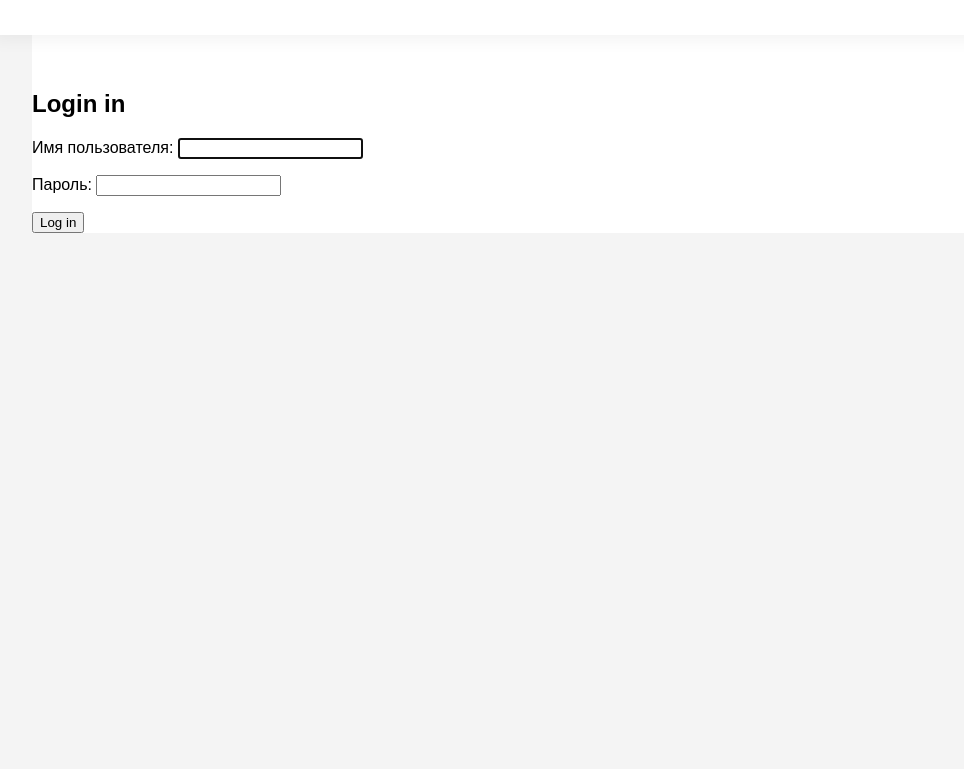
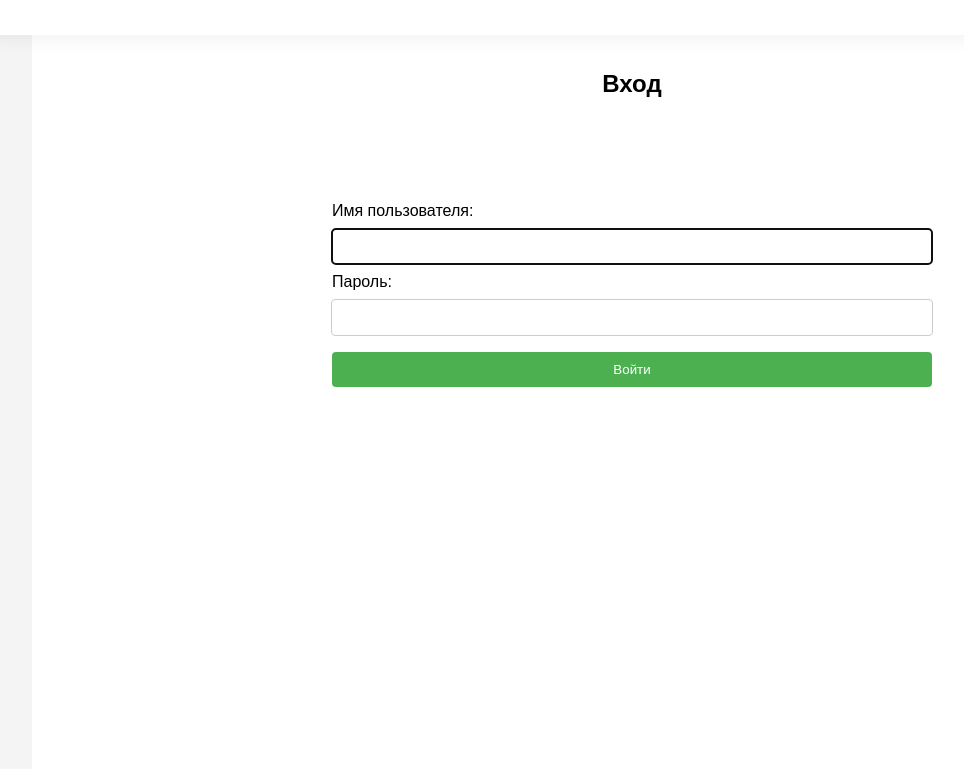
Before and after one commit to KarymAidary/ecomarket_backend, a Django app: page /accounts/login/ in a window 1280 px wide. Shown: the top 769 px of the page, without its empty margins (8-972 px from the left). Run offline with Django 3.2, Linux system fonts and the light colour scheme.

```diff
--- a/core/templates/core/base.html
+++ b/core/templates/core/base.html
@@ -21,6 +21,7 @@
         max-width: 1200px;
         margin: 0 auto;
         background-color: #fff;
+        min-height: 700px;
     }
 </style>
 {% block header %}
--- a/core/templates/registration/login.html
+++ b/core/templates/registration/login.html
@@ -1,10 +1,53 @@
 {% extends 'core/base.html' %}
 
 {% block content %}
-    <h2>Login in</h2>
-    <form method="post">
-    {% csrf_token %}
-    {{ form.as_p }}
-    <button type="submit">Log in</button>
-    </form>
+    <style>
+        .login_form {
+            display: flex;
+            flex-direction: column;
+            justify-content: center;
+            height: 50vh;
+        }
+
+        .login_form label {
+            width: 50%;
+            margin: 0 auto;
+        }
+
+        .login_form select {
+            width: 50%;
+            margin: 8px auto;
+            border: 1px solid #ccc;
+        }
+
+        .login_form input {
+            width: 50%;
+            margin: 8px auto;
+            border-radius: 4px;
+            border: 1px solid #ccc;
+            padding: 10px 0;
+        }
+
+        input[type=submit] {
+            width: 50%;
+            background-color: #4CAF50;
+            color: white;
+            padding: 10px 0;
+            margin: 8px auto;
+            border: none;
+            border-radius: 4px;
+            cursor: pointer;
+        }
+        .header-page h2 {
+            width: 50%;
+            margin: 0 auto;
+            text-align: center;
+        }
+    </style>
+        <div class="header-page"><h2>Вход</h2></div>
+        <form class="login_form" method="post">
+            {% csrf_token %}
+            {{ form }}
+            <input type="submit" value="Войти">
+        </form>
 {% endblock %}
--- a/documents/views.py
+++ b/documents/views.py
@@ -42,6 +42,7 @@ class InvoiceFormView(LoginRequiredMixin, FormView):
         return super().form_valid(form)
 
 
+@login_required
 def html_to_pdf_view(request):
     html_string = render_to_string('documents/waybill_template.html')
 
```
Also changed, not shown: stock/views.py (+5 -4 lines).
